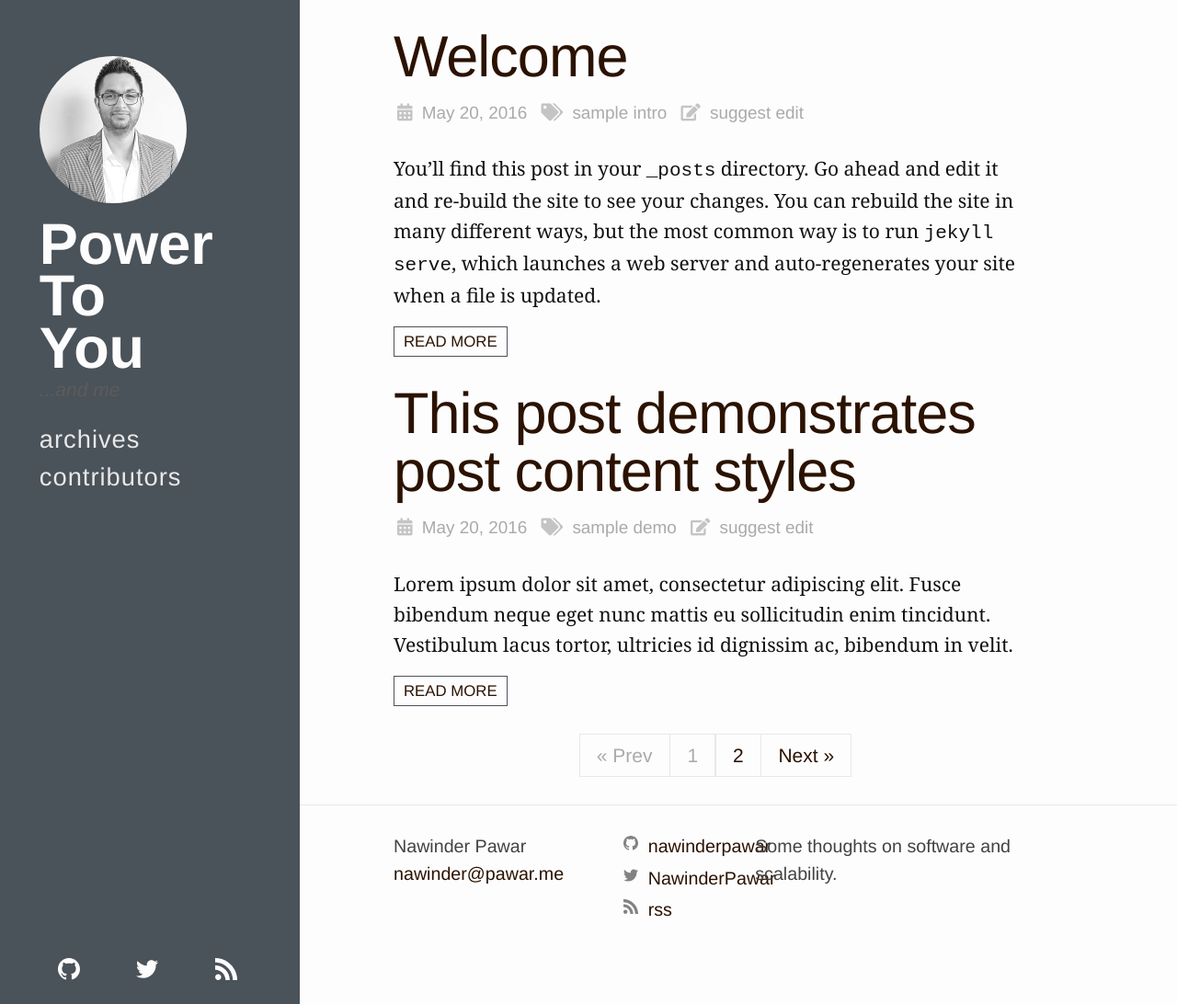
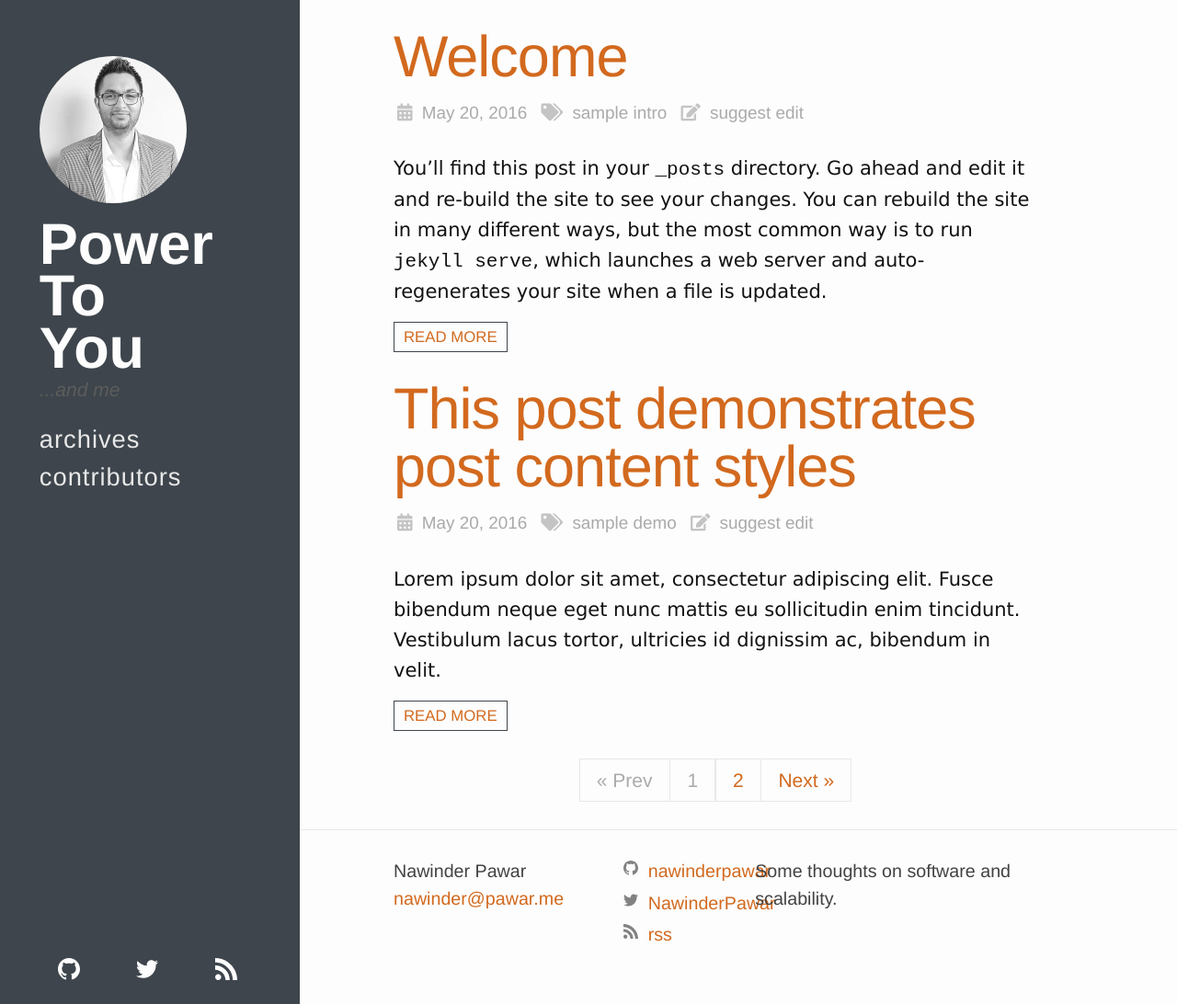
Before and after one commit to nawinderpawar/blog, a Jekyll site: the page built from index.html, in a window 1280 px wide and 1092 px high. Shown: the whole window at 92% size. Built offline with Jekyll 4.4.1, drawn with Linux system fonts in a browser that asks for light colours; cached includes are drawn as plain includes; nearby versions of some CDN libraries; some web fonts are replaced; library files that are not in the unit come from our copies; the list of posts is cut into pages by our own code.

Commit message:
color and font changes

```diff
--- a/_sass/haackbar.scss
+++ b/_sass/haackbar.scss
@@ -2,9 +2,9 @@
 
 // Define defaults for each variable.
 // AT MINIMUM, OVERRIDE THESE FIRST FOUR TO MAKE THE THEME YOUR OWN
-$header-background-color: #4a525a !default;
-$brand-color:      #2b1200 !default;
-$post-font-family: 'Mate', Georgia, Cambria, "Times New Roman", Times, serif !default;
+$header-background-color: rgba(62, 69, 76, 1) !default;
+$brand-color:      #d2691e !default;
+$post-font-family:  Verdana, "Bitstream Vera Sans", sans-serif !default;
 $base-font-family: "Helvetica Neue", Helvetica, Arial, sans-serif !default;
 $code-font-family: Consolas, Menlo, Monaco, 'Andale Mono', 'lucida console' !default;
 $baseurl: '' !default;
```
